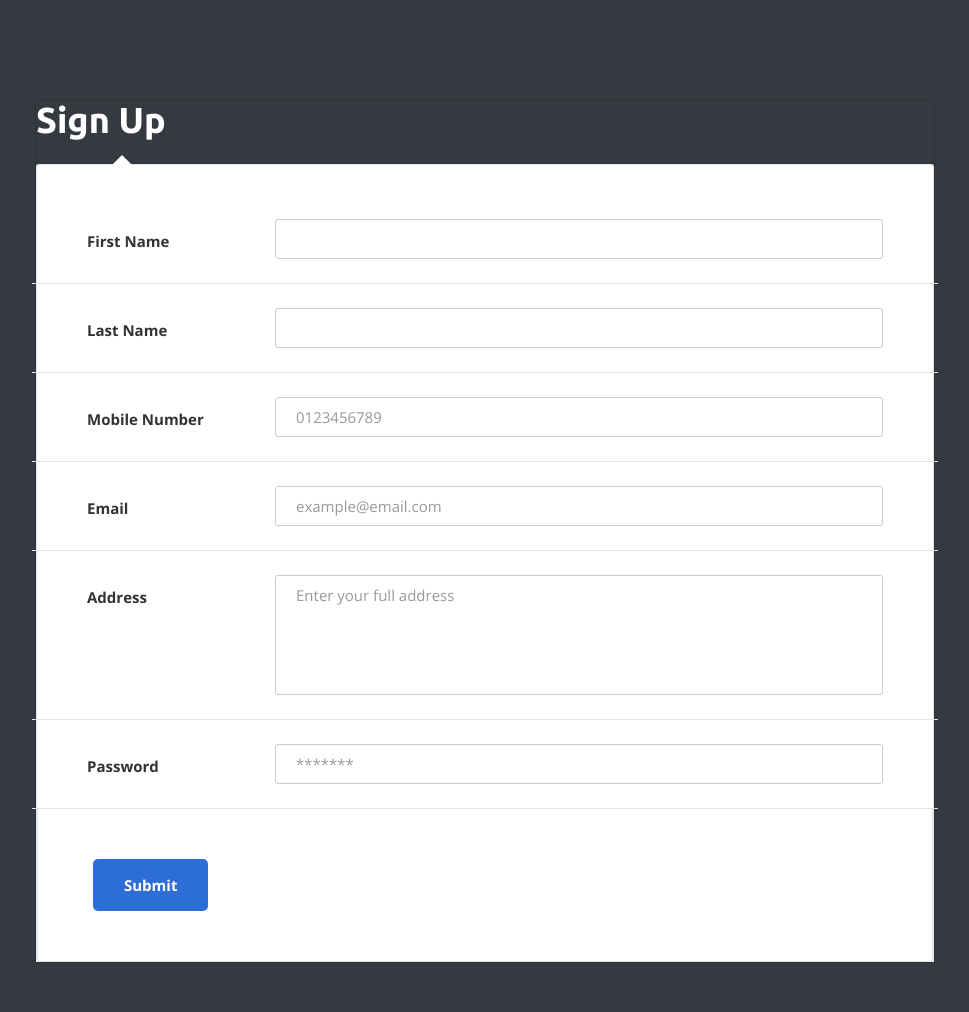
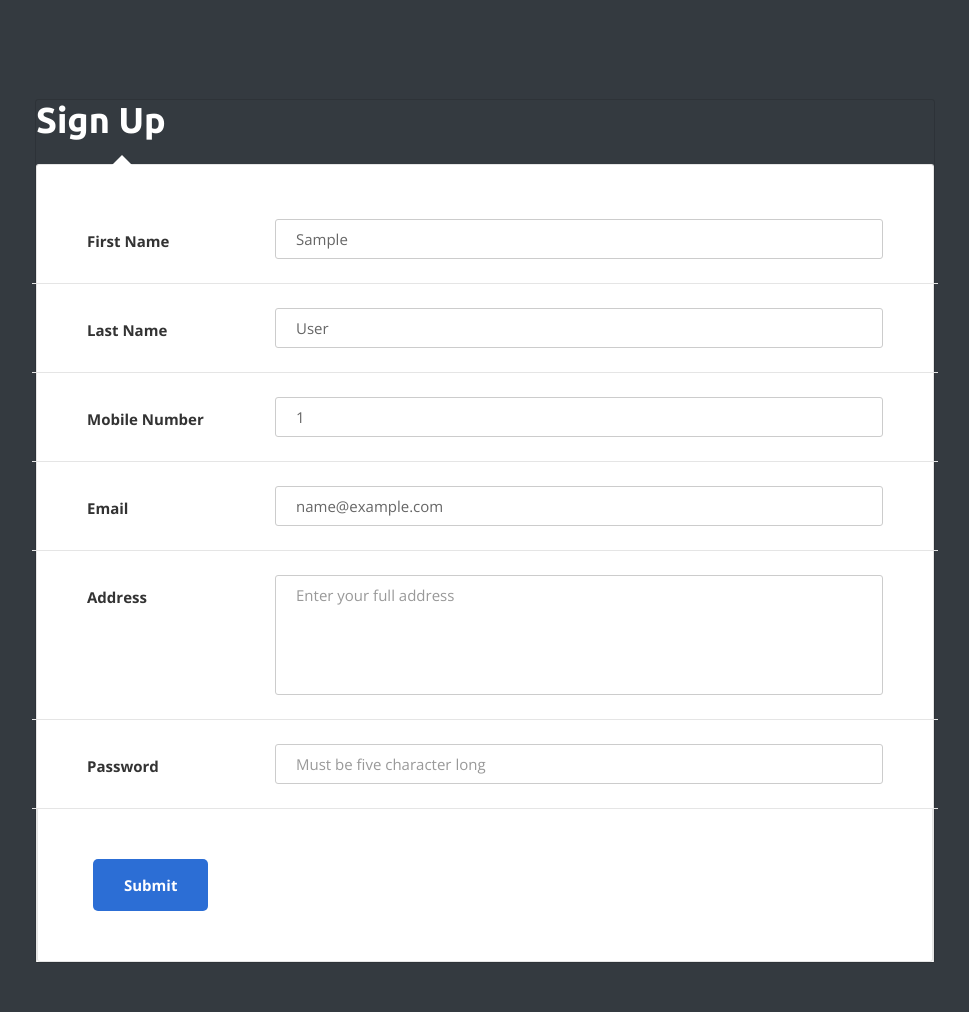
Before and after one commit to mahfuzur-rahman-swe/Modified_Final_Project, a Django app: template Agri_bazar/templates/pages/signup.html in a window 1280 px wide. Shown: the part 228-1240 px from the top of the page, without its empty margins (155-1124 px from the left). Run offline with Django 3.2, Linux system fonts and the light colour scheme; the template is opened without the code that fills it: most values are stand-ins (such as "Sample title", 1, 10 or a date in 2020); some libraries are stand-ins or nearby versions; some web fonts are replaced.

Commit message:
return value in signup form after error

```diff
--- a/Agri_bazar/templates/pages/index.html
+++ b/Agri_bazar/templates/pages/index.html
@@ -19,7 +19,7 @@
                 </div>
                 <div class="collapse navbar-collapse" id="bs-megadropdown-tabs">
                     <ul class="nav navbar-nav nav_1">
-                    <li><a href="{% url 'index' %}">All Products</a></li>
+                        <li><a href="{% url 'index' %}">All Products</a></li>
                         {% for category_list in category_dict %}
                             <li><a href="/?category={{ category_list.id }}">{{ category_list.name }}</a></li>
                         {% endfor %}
--- a/Agri_bazar/templates/pages/signup.html
+++ b/Agri_bazar/templates/pages/signup.html
@@ -14,24 +14,32 @@
                     <div class="card-body">
                         <form action="/signup" method="POST">
                             {% csrf_token %}
+                            {% if error %}
+                                <div class="alert alert-danger">
+                                    {{ error }}
+                                </div>
+                            {% endif %}
+
                             <div class="form-row">
                                 <div class="name">First Name</div>
                                 <div class="value">
-                                    <input class="input--style-6" type="text" name="First_Name">
+                                    <input class="input--style-6" type="text" name="First_Name" value="{{ value.first_name }}"
+                                    placeholder="Must be four character long">
                                 </div>
                             </div>
                             <div class="form-row">
                                 <div class="name">Last Name</div>
                                 <div class="value">
-                                    <input class="input--style-6" type="text" name="Last_Name">
+                                    <input class="input--style-6" type="text" name="Last_Name" value="{{ value.last_name }}"
+                                    placeholder="Must be four character long">
                                 </div>
                             </div>
                             <div class="form-row">
                                 <div class="name">Mobile Number</div>
                                 <div class="value">
                                     <div class="input-group">
-                                        <input class="input--style-6" type="tel" name="Mobile_Number"
-                                               placeholder="0123456789">
+                                        <input class="input--style-6" type="tel" name="Mobile_Number" value="{{ value.mobile_number }}"
+                                               placeholder="01234567890">
                                     </div>
                                 </div>
                             </div>
@@ -39,7 +47,7 @@
                                 <div class="name">Email</div>
                                 <div class="value">
                                     <div class="input-group">
-                                        <input class="input--style-6" type="email" name="Email"
+                                        <input class="input--style-6" type="email" name="Email" required="" value="{{ value.email }}"
                                                placeholder="example@email.com">
                                     </div>
                                 </div>
@@ -48,7 +56,7 @@
                                 <div class="name">Address</div>
                                 <div class="value">
                                     <div class="input-group">
-                                        <textarea class="textarea--style-6" name="Address"
+                                        <textarea class="textarea--style-6" name="Address" required=""
                                                   placeholder="Enter your full address"></textarea>
                                     </div>
                                 </div>
@@ -58,7 +66,7 @@
                                 <div class="value">
                                     <div class="input-group">
                                         <input class="input--style-6" type="password" name="Password"
-                                               placeholder="*******">
+                                               placeholder="Must be five character long">
                                     </div>
                                 </div>
                             </div>
```
Also changed, not shown: Agri_bazar/pages/views.py (+41 -8 lines), Agri_bazar/db.sqlite3.
